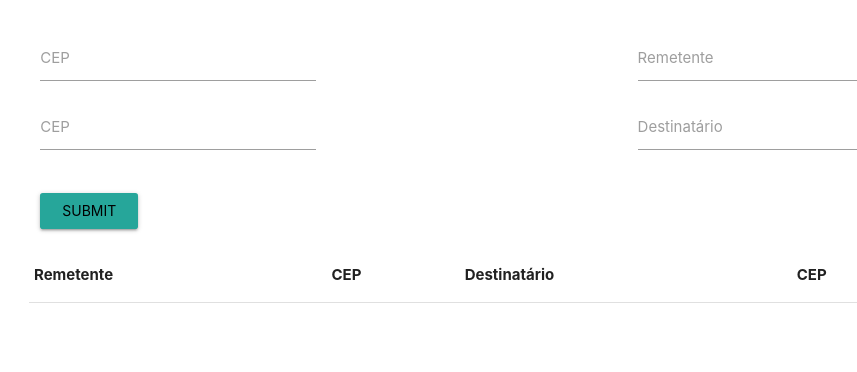
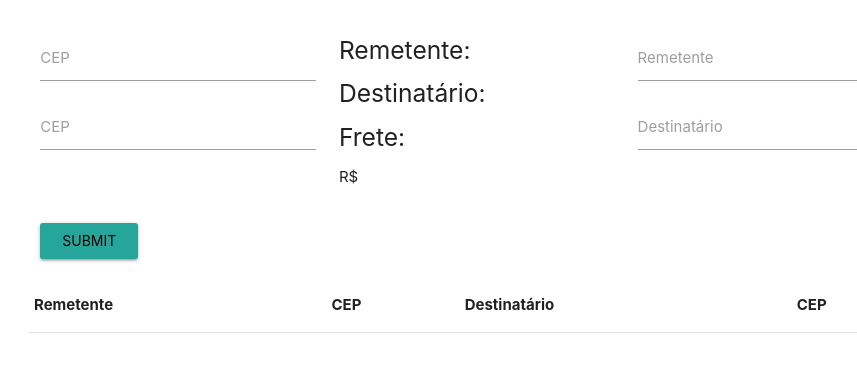
Before and after one commit to Edionay/crete, a website: page public/index.html in a window 1280 px wide. Shown: the part 116-488 px from the top of the page, without its empty margins (163-1020 px from the left). Drawn offline with nearby package versions, Linux system fonts and the light colour scheme; no server answers.

Commit message:
Visualização em 3 colunas.

```diff
--- a/public/index.html
+++ b/public/index.html
@@ -28,6 +28,12 @@
                 </div>
 
                 <div class="col s4">
+                    <h5>Remetente:</h5>
+                    <p>{{encomenda.remetente.endereco}}</p>
+                    <h5>Destinatário:</h5>
+                    <p>{{encomenda.destinatario.endereco}}</p>
+                    <h5>Frete:</h5>
+                    <p>R$ {{encomenda.frete}}</p>
 
 
                 </div>
```
